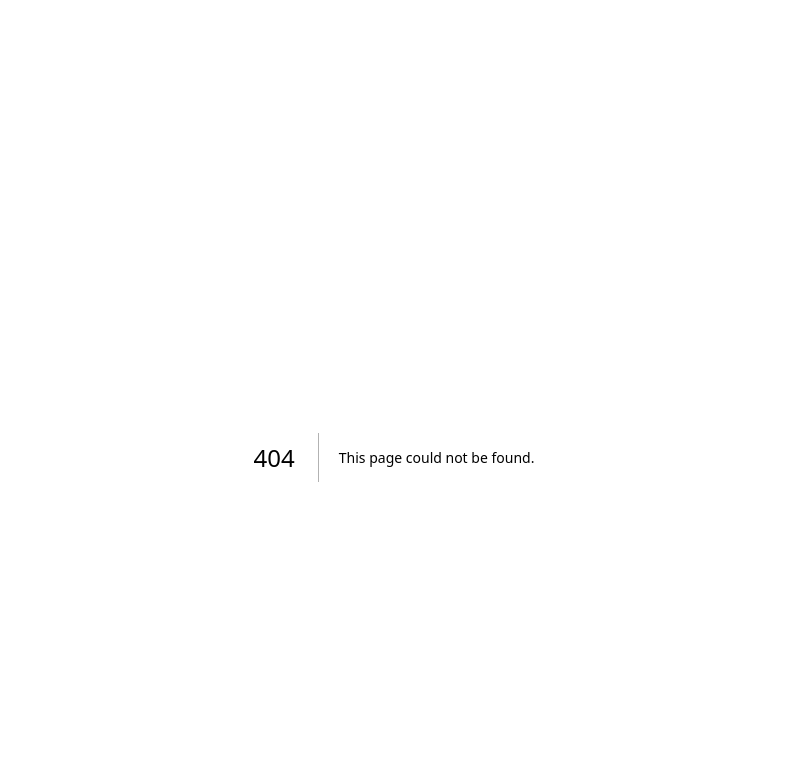
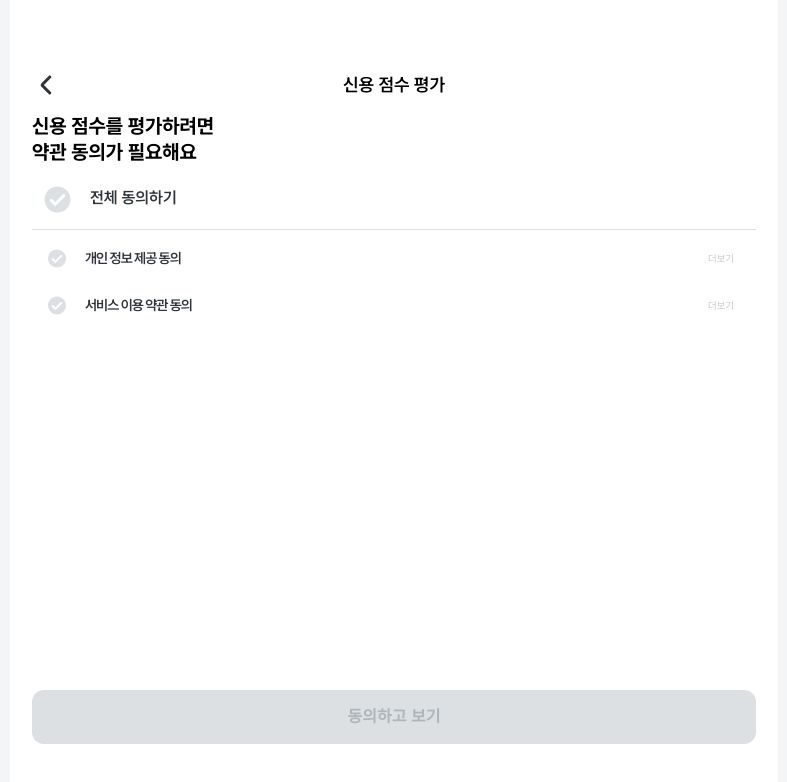
Before and after one commit to mjgwon24/flexrate-front, a Next.js app: page /credit-evaluation in a window 1280 px wide. Before the commit this address had no page. Shown: the top 782 px of the page, without its empty margins (246-1033 px from the left). Built offline with nearby package versions, Linux system fonts and the light colour scheme.

Commit message:
feat: 신용 정보 평가 Step 별 분기 처리

```diff
--- /dev/null
+++ b/src/app/credit-evaluation/page.tsx
@@ -0,0 +1,27 @@
+'use client';
+
+import { useState } from 'react';
+
+import AgreementCredit from '@/components/creditEvaluationStep/AgreementCredit/AgreementCredit';
+import AgreementEvaluation from '@/components/creditEvaluationStep/AgreementEvaluation/AgreementEvaluation';
+import Header from '@/components/Header/Header';
+import { Wrapper } from '@/components/loanApplicationFunnel/LoanApplicationFunnel.style';
+
+type Step = 'agreement' | 'evaluation';
+
+const CreditEvaluation = () => {
+  const [step, setStep] = useState<Step>('agreement');
+
+  return (
+    <Wrapper>
+      <Header type="신용 점수 평가" backIcon={true} />
+      {step === 'agreement' ? (
+        <AgreementCredit onNext={() => setStep('evaluation')} />
+      ) : (
+        <AgreementEvaluation />
+      )}
+    </Wrapper>
+  );
+};
+
+export default CreditEvaluation;
```
